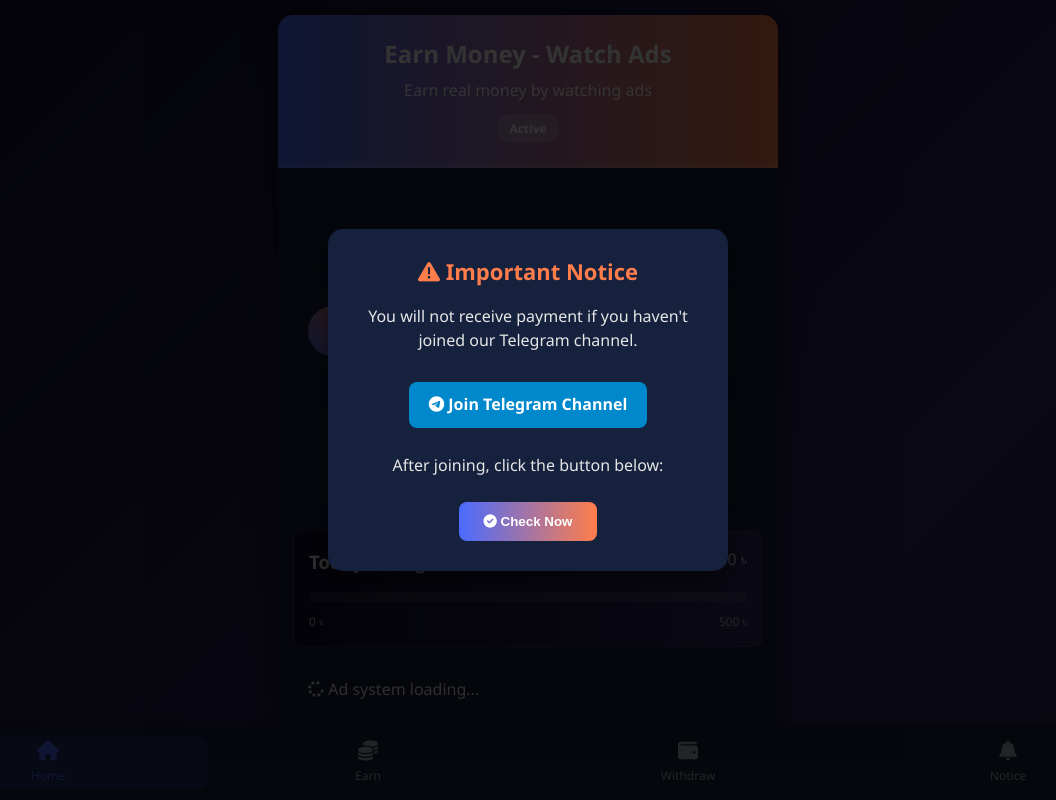
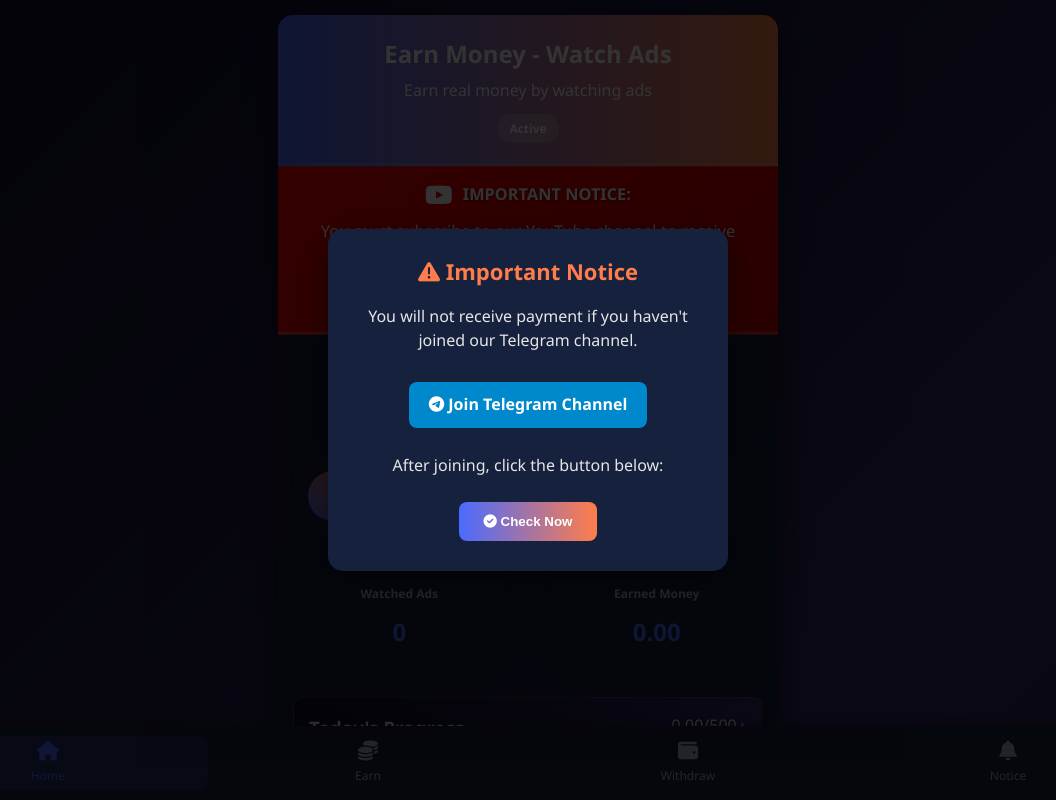
Before and after one commit to kayes82s202-cyber/casHuntincome, a plain HTML site: page index.html in a window 1280 px wide. Shown: the top 800 px of the page, without its empty margins (112-1168 px from the left). Drawn offline with Linux system fonts and the light colour scheme.

Commit message:
Update index.html
okey

```diff
--- a/index.html
+++ b/index.html
@@ -13,6 +13,7 @@
             --success-color: #28a745;
             --danger-color: #dc3545;
             --warning-color: #ffc107;
+            --youtube-color: #FF0000;
             --dark-color: #1a1a2e;
             --light-color: #f8f9fa;
             --card-bg: #16213e;
@@ -73,6 +74,53 @@
             font-size: 12px;
             font-weight: 600;
             margin-top: 10px;
+        }
+
+        /* YouTube Notice Banner */
+        .youtube-notice {
+            background: linear-gradient(135deg, #FF0000, #CC0000);
+            color: white;
+            padding: 15px;
+            text-align: center;
+            margin: 0;
+            border-bottom: 3px solid rgba(255, 255, 255, 0.2);
+            animation: pulse 2s infinite;
+        }
+
+        .youtube-notice-content {
+            display: flex;
+            align-items: center;
+            justify-content: center;
+            flex-wrap: wrap;
+            gap: 10px;
+        }
+
+        .youtube-notice i {
+            font-size: 24px;
+            color: white;
+        }
+
+        .youtube-notice strong {
+            font-weight: 700;
+            text-shadow: 1px 1px 2px rgba(0, 0, 0, 0.5);
+        }
+
+        .youtube-notice a {
+            color: white;
+            text-decoration: none;
+            font-weight: 600;
+            background: rgba(255, 255, 255, 0.2);
+            padding: 5px 12px;
+            border-radius: 20px;
+            transition: all 0.3s ease;
+            display: inline-flex;
+            align-items: center;
+            gap: 5px;
+        }
+
+        .youtube-notice a:hover {
+            background: rgba(255, 255, 255, 0.3);
+            transform: translateY(-2px);
         }
 
         .user-card, .stat-card, .progress-container, .referral-section, .rate-info, .withdraw-section, .ad-status, .daily-limit {
@@ -419,12 +467,12 @@
 
         @keyframes pulse {
             0% { transform: scale(1); }
-            50% { transform: scale(1.05); }
+            50% { transform: scale(1.02); }
             100% { transform: scale(1); }
         }
 
         .pulse {
-            animation: pulse 1.5s infinite;
+            animation: pulse 2s infinite;
         }
 
         @keyframes coinAnimation {
@@ -615,6 +663,8 @@
 
         @media (max-width: 400px) {
             .header h1 { font-size: 20px; }
+            .youtube-notice { padding: 12px; font-size: 14px; }
+            .youtube-notice-content { flex-direction: column; gap: 8px; }
             .stats-container { grid-template-columns: 1fr; }
             .btn { padding: 12px; font-size: 14px; }
             .nav-item { font-size: 10px; padding: 5px; }
@@ -656,6 +706,18 @@
             <div class="badge">Active</div>
         </div>
 
+        <!-- YouTube Notice Banner -->
+        <div class="youtube-notice pulse">
+            <div class="youtube-notice-content">
+                <i class="fab fa-youtube"></i>
+                <strong>IMPORTANT NOTICE:</strong>
+                <span>You must subscribe to our YouTube channel to receive payments!</span>
+                <a href="https://www.youtube.com/@Babykids-w4x" target="_blank">
+                    <i class="fab fa-youtube"></i> Subscribe Now
+                </a>
+            </div>
+        </div>
+
         <!-- First ad below header -->
         <div class="ad-container">
             <center>
@@ -868,6 +930,15 @@
             <h3 class="section-title"><i class="fas fa-bell"></i> Notices & Updates</h3>
 
             <div class="notification-list">
+                <div class="stat-card">
+                    <h3><i class="fab fa-youtube" style="color: #FF0000;"></i> YouTube Subscription Required</h3>
+                    <p>You must subscribe to our YouTube channel to receive payments. Make sure to subscribe and stay updated.</p>
+                    <a href="https://www.youtube.com/@Babykids-w4x" target="_blank" style="color: #FF0000; text-decoration: none; font-weight: bold;">
+                        <i class="fab fa-youtube"></i> Subscribe Now
+                    </a>
+                    <small>Important Notice</small>
+                </div>
+
                 <div class="stat-card">
                     <h3><i class="fas fa-info-circle"></i> New Update</h3>
                     <p>Auto ads system has been launched. You can now earn money by watching ads automatically.</p>
```
